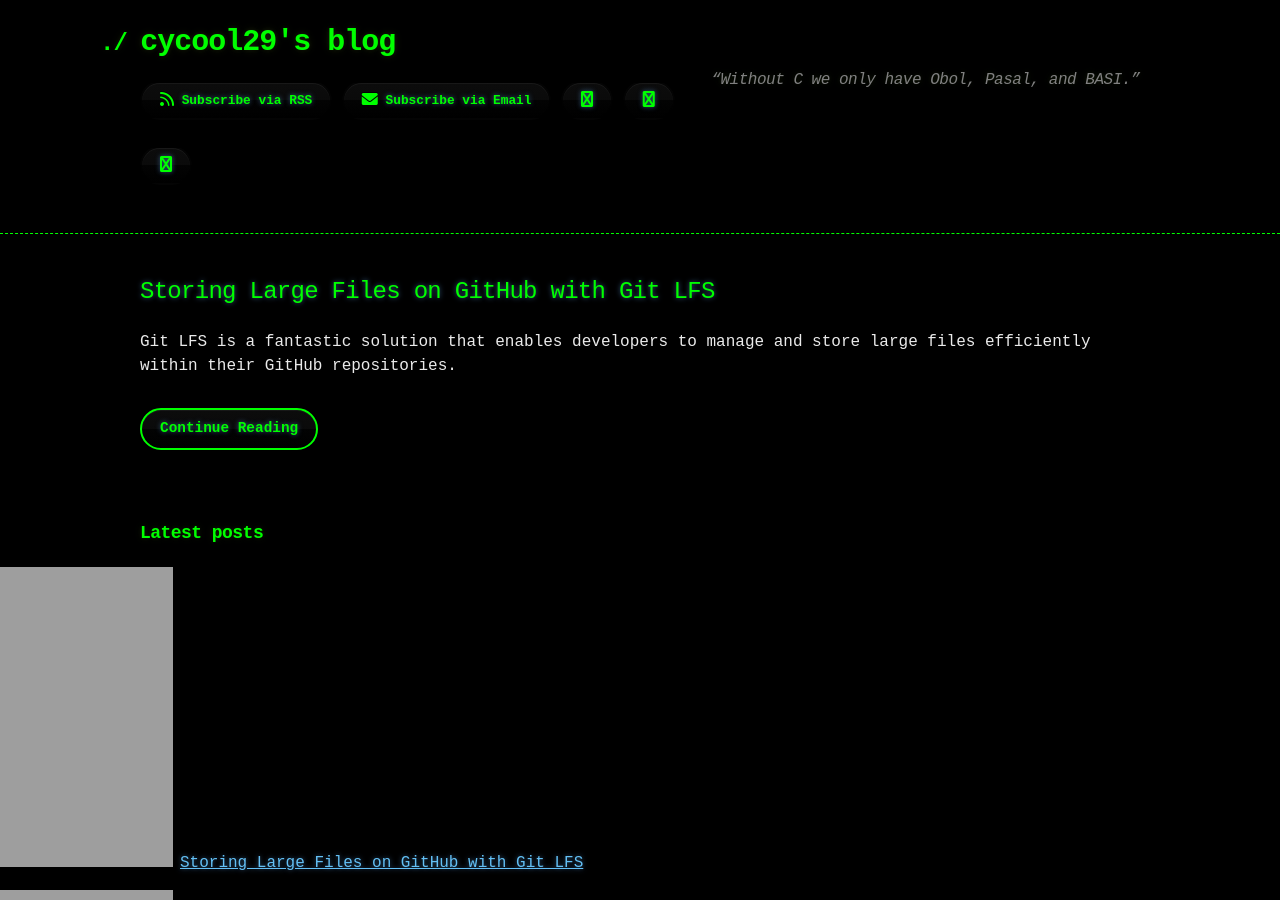
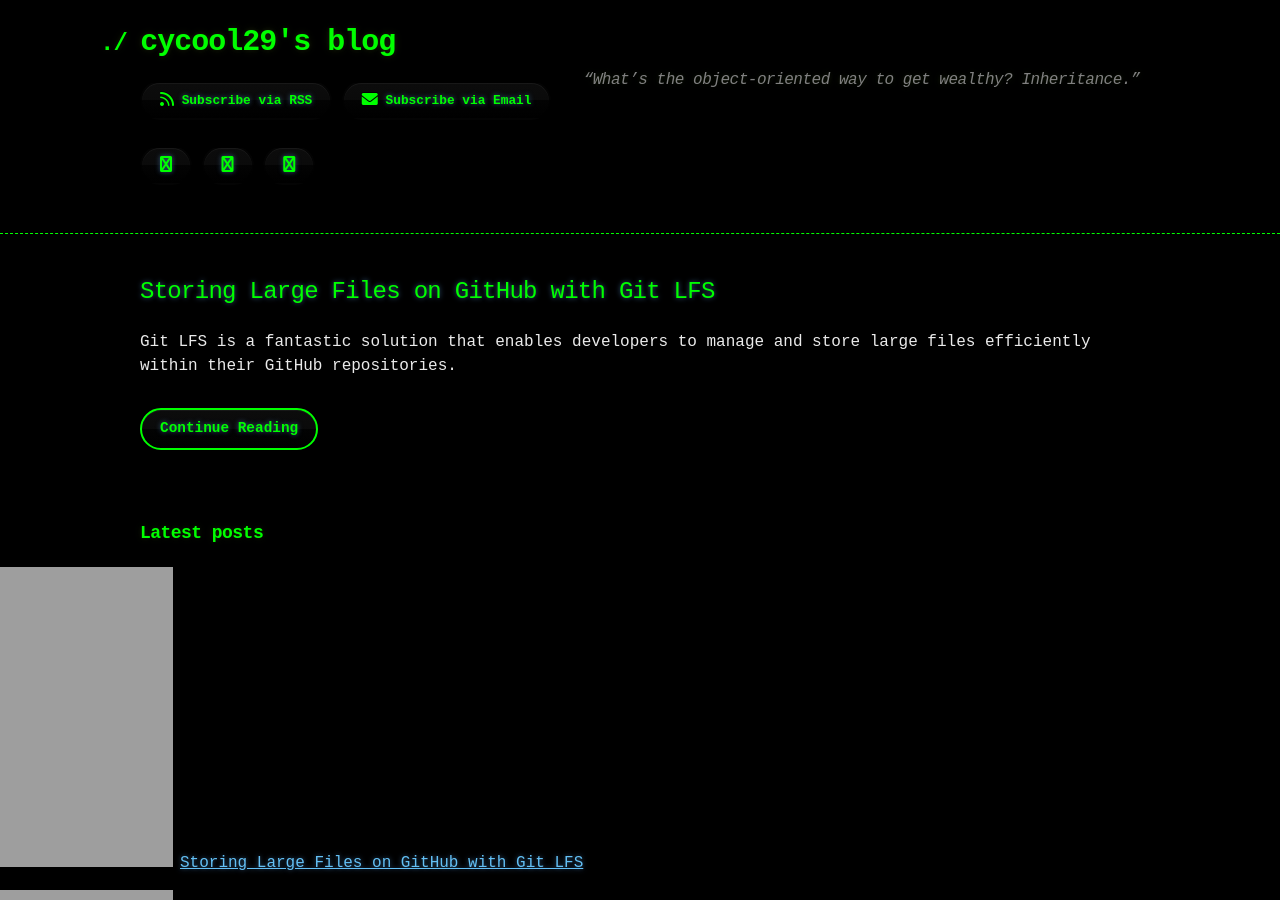
Before and after one commit to cycool29/cycool29.github.io, a Jekyll site: the page built from index.md, in a window 1280 px wide and 900 px high. Built offline with Jekyll 4.4.1, drawn with Linux system fonts in a browser that asks for light colours; a style sheet for code colours, icons or effects is not loaded.

Commit message:
Update quotes

```diff
--- a/_config.yml
+++ b/_config.yml
@@ -1,5 +1,5 @@
 title: cycool29's blog
-description: "“Without C we only have Obol, Pasal, and BASI.” "
+description: "“What’s the object-oriented way to get wealthy? Inheritance.” "
 bio: A high school student. Intermediate in Python, Git, Bash. Learning JavaScript. He/Him. "
 author: cycool29
 url: https://cycool29.github.io
```
